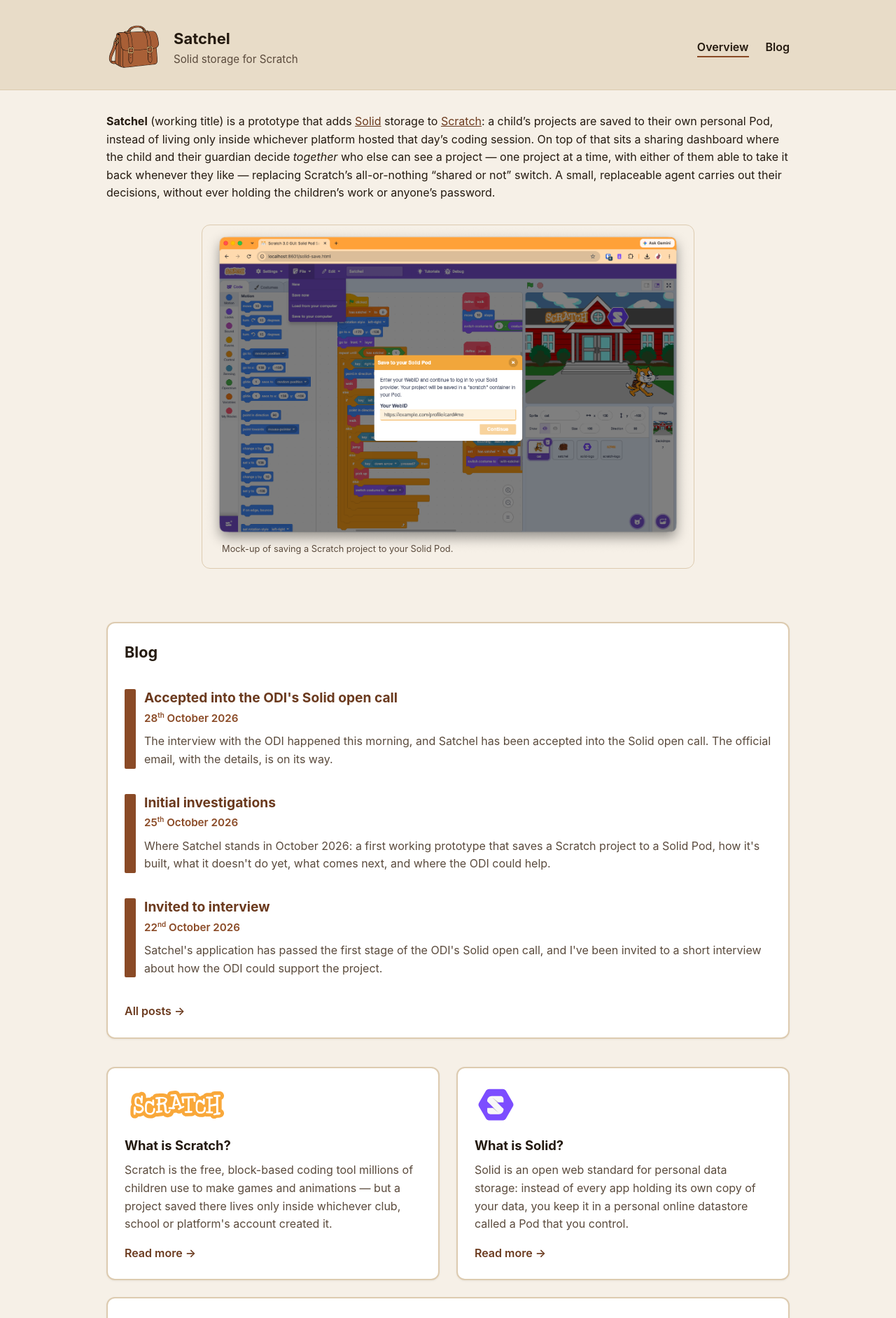
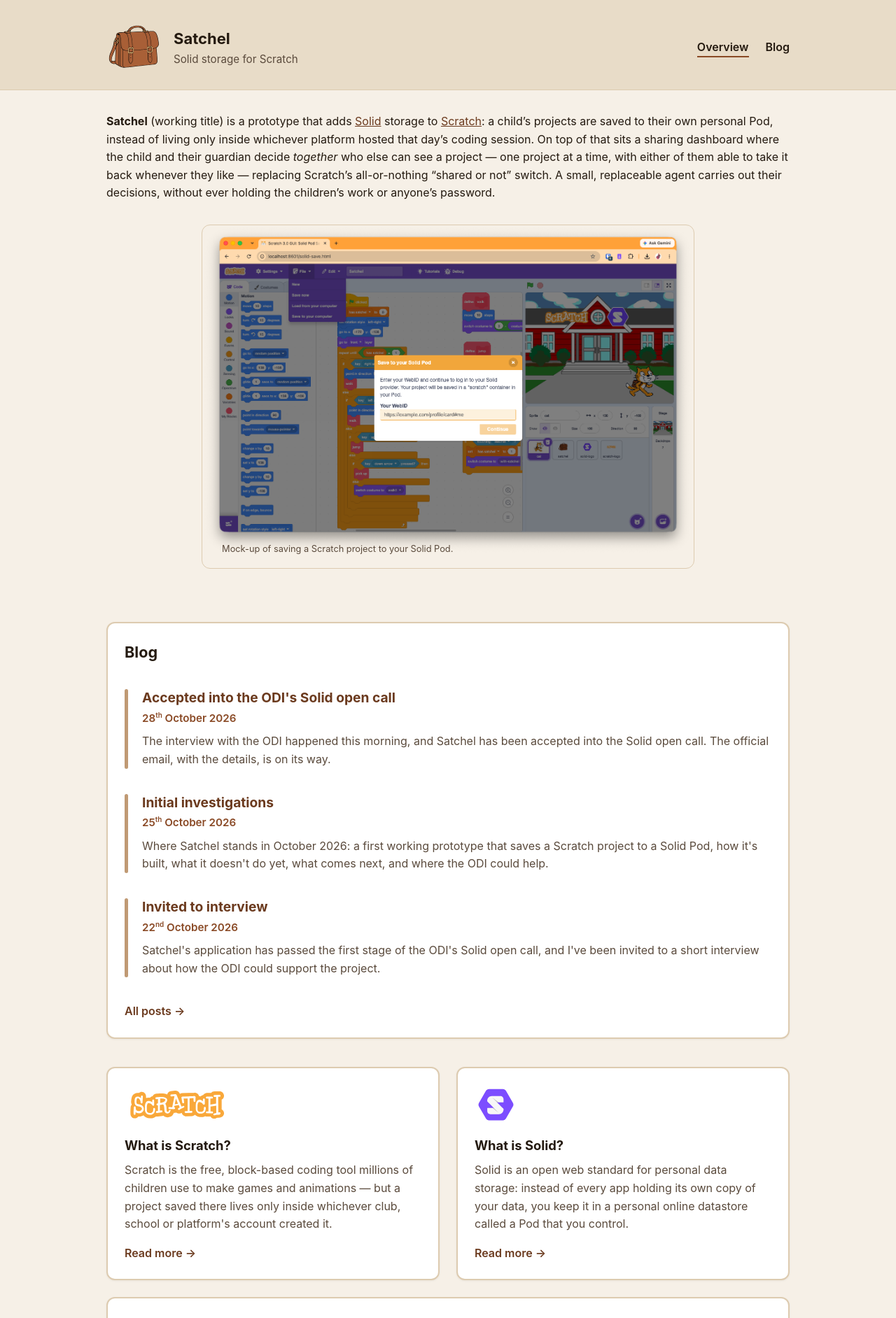
Before and after one commit to viboko/satchel-project, a Jekyll site: the page built from index.md, in a window 1280 px wide. Shown: the top 1884 px of the page at 70% size. Built offline with Jekyll 4.4.1, drawn with Linux system fonts in a browser that asks for light colours.

Commit message:
Lighten the bar beside each post in the post lists
It's now 5px wide instead of 16px, a light brown instead of the accent
brown, and has more room between it and the post's text.

Co-Authored-By: Claude Opus 5.5 <noreply@anthropic.com>

```diff
--- a/_sass/custom.scss
+++ b/_sass/custom.scss
@@ -582,11 +582,16 @@ main {
 }
 
 // Lists of posts: the latest few on the home page, and all of them on the
-// blog page. Each post has a brown bar down its left, and the whole post is
-// highlighted on hover rather than separated from the next by a rule, as on
-// the Gravesend Code Club blog. The highlight's colour depends on what the
-// list sits on, so the home page's card and the blog page set their own.
-$post-bar-width: 16px;
+// blog page. Each post has a light brown bar down its left, and the whole
+// post is highlighted on hover rather than separated from the next by a
+// rule, as on the Gravesend Code Club blog. The highlight's colour depends
+// on what the list sits on, so the home page's card and the blog page set
+// their own.
+$post-bar-width: 5px;
+$post-bar-gap: 1.25rem;
+
+// Between the accent brown and the border tan: there, but not heavy.
+$post-bar-color: #c09a74;
 $post-hover-padding: 1rem;
 
 .post-list {
@@ -617,7 +622,7 @@ $post-hover-padding: 1rem;
 
   article {
     position: relative;
-    padding-left: calc(#{$post-bar-width} + 0.75rem);
+    padding-left: calc(#{$post-bar-width} + #{$post-bar-gap});
 
     &::before {
       content: "";
@@ -626,8 +631,8 @@ $post-hover-padding: 1rem;
       bottom: 0;
       left: 0;
       width: $post-bar-width;
-      border-radius: 2px;
-      background: $color-accent;
+      border-radius: $post-bar-width;
+      background: $post-bar-color;
     }
   }
 }
```
